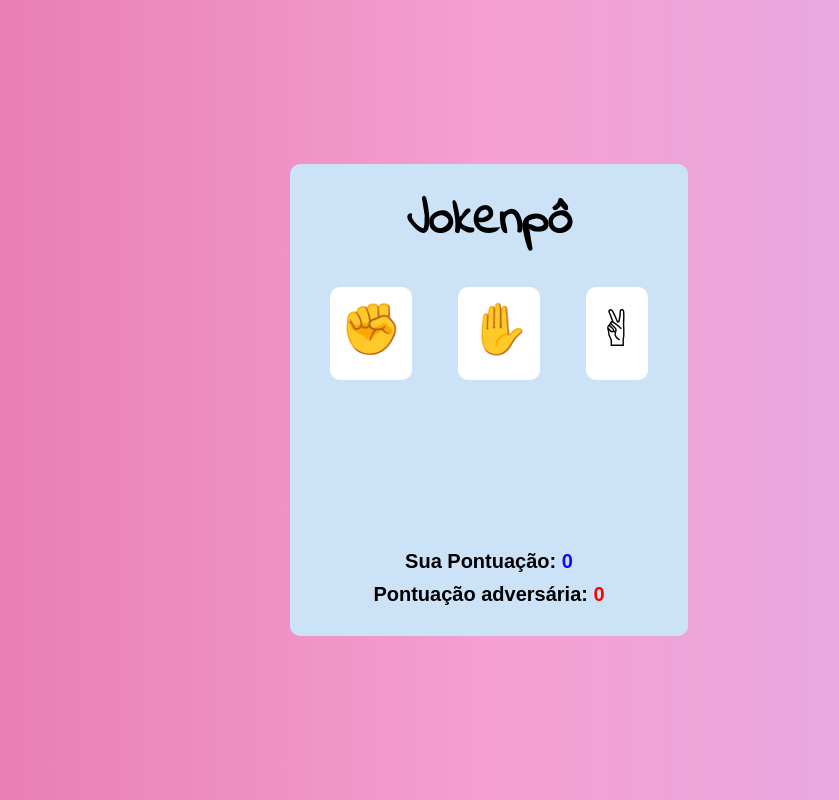
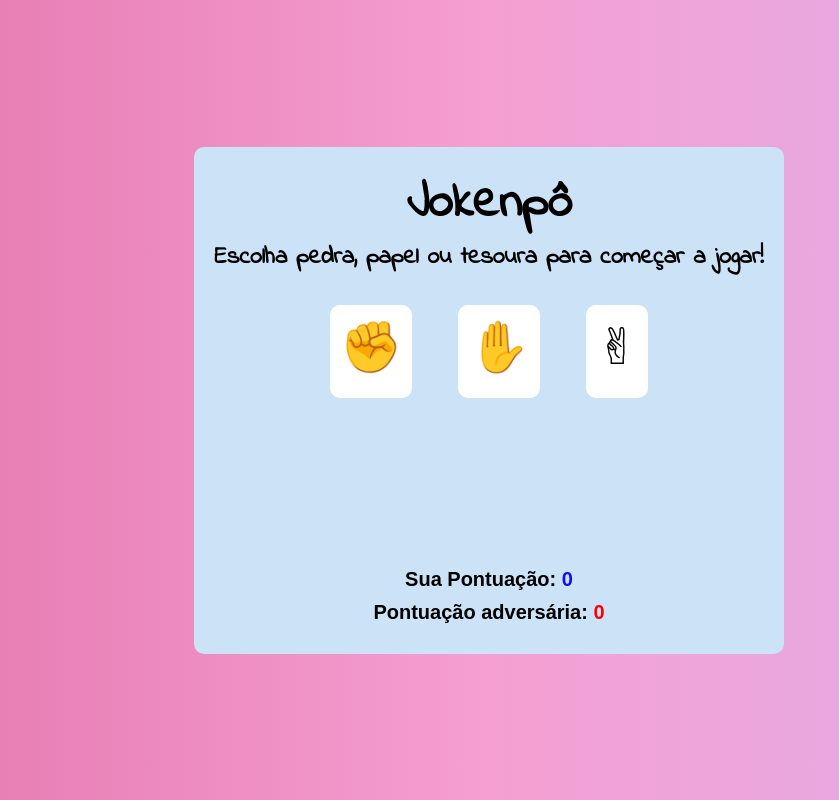
Before and after one commit to leticiafanan/projeto-functions, a plain HTML site: page index.html in a window 1280 px wide. Shown: the whole page, without its empty margins (151-990 px from the left). Drawn offline with Linux system fonts and the light colour scheme; a web font is replaced by a local one.

Commit message:
incluindo instrucoes

```diff
--- a/index.html
+++ b/index.html
@@ -18,7 +18,7 @@
 <body>
     <div class="container">
         <h1>Jokenpô</h1>
-
+        <h2>Escolha pedra, papel ou tesoura para começar a jogar!</h2>
         <div>
             <button class="buttons" onclick="playHuman('rock')" id="rock">&#9994;</button>
             <button class="buttons" onclick="playHuman('paper')" id="paper">&#9995;</button>
```
